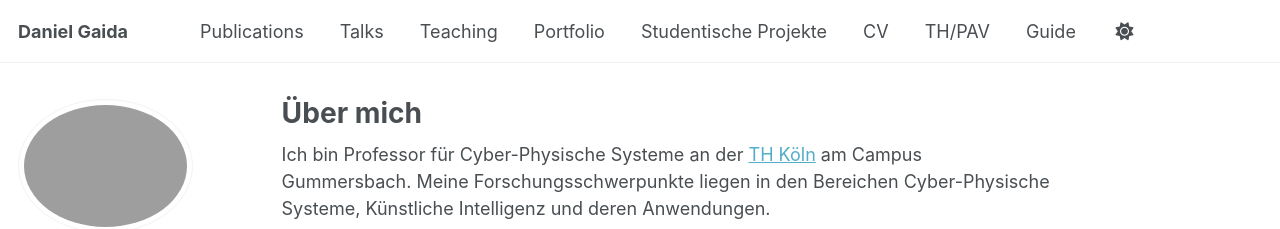
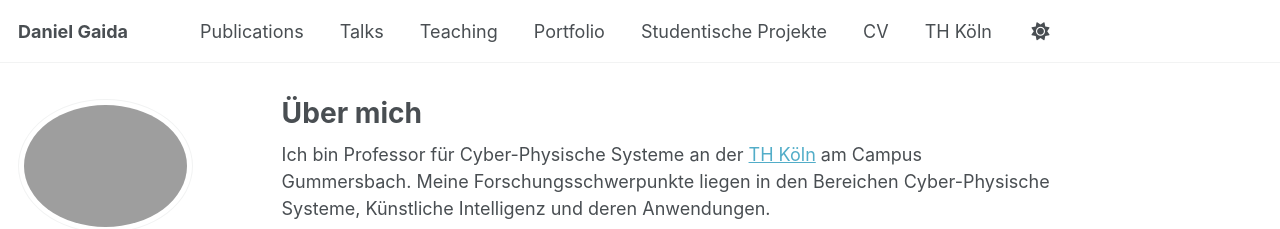
Before and after one commit to dgaida/dgaida.github.io, a Jekyll site: the page built from _pages/about.md, in a window 1280 px wide. Shown: the top 229 px of the page. Built offline with Jekyll 4.4.1, drawn with Linux system fonts in a browser that asks for light colours; some web fonts are replaced; a script that is not in the unit is left out.

Commit message:
update navigation

```diff
--- a/_data/navigation.yml
+++ b/_data/navigation.yml
@@ -32,8 +32,8 @@ main:
   # - title: "CV"
   #   url: /cv-json/
 
-  - title: "TH/PAV"
+  - title: "TH Köln"
     url: /th_pav/
 
-  - title: "Guide"
-    url: /markdown/
+ # - title: "Guide"
+ #   url: /markdown/
```
